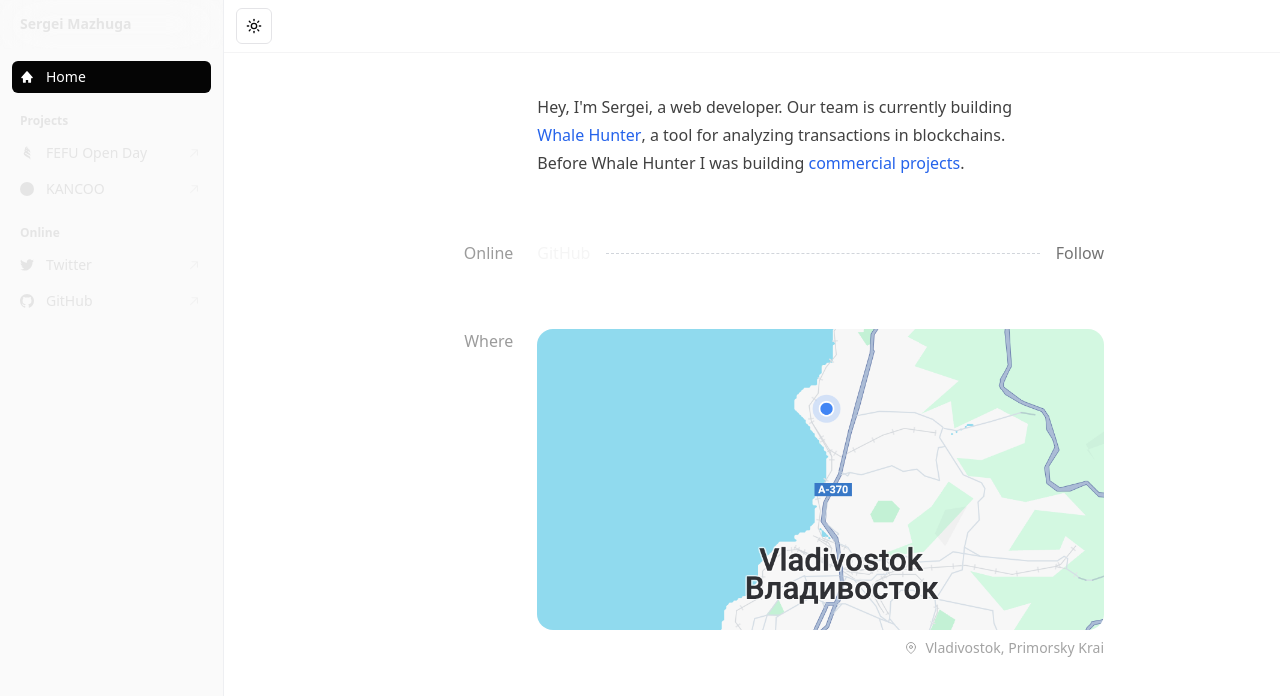
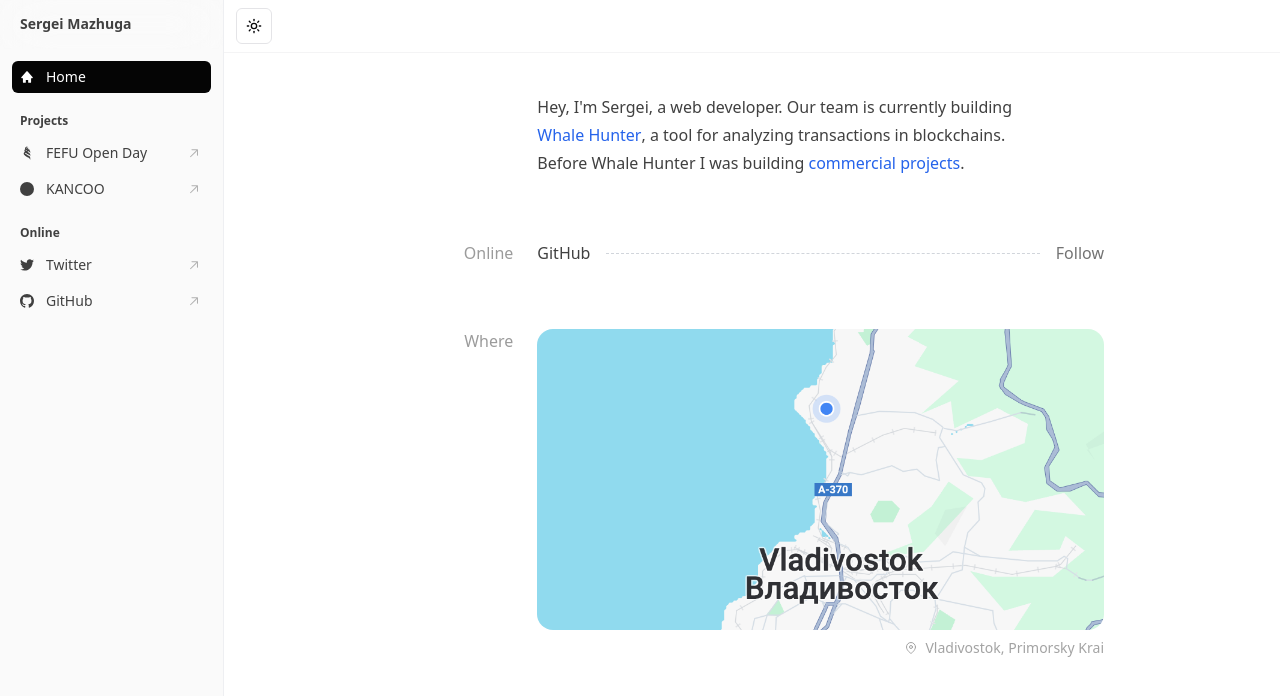
Before and after one commit to mazhugasergei/sergOS, a Next.js app: page / in a window 1280 px wide. Shown: the top 696 px of the page. Built offline with nearby package versions, Linux system fonts and the light colour scheme.

Commit message:
fix: text color using light mode

```diff
--- a/app/layout.tsx
+++ b/app/layout.tsx
@@ -18,7 +18,7 @@ export default function RootLayout({ children }: { children: React.ReactNode })
             <Aside />
             <div id="content" className="h-screen overflow-y-auto w-full">
               <Header />
-              <main className="container max-w-3xl text-[#f5f5f5] mx-auto py-10">{children}</main>
+              <main className="container max-w-3xl text-[#404040] dark:text-[#f5f5f5] mx-auto py-10">{children}</main>
             </div>
           </div>
         </ThemeProvider>
--- a/components/Aside.tsx
+++ b/components/Aside.tsx
@@ -6,7 +6,7 @@ export default function Aside() {
   return (
     <aside
       id="aside"
-      className="max-lg:hidden h-screen overflow-y-auto sticky top-0 z-10 shrink-0 text-[#e5e5e5] bg-[#fafafa] dark:bg-[#171717] border-r border-[#EEEFF2] dark:border-[#262626]"
+      className="max-lg:hidden h-screen overflow-y-auto sticky top-0 z-10 shrink-0 text-[#404040] dark:text-[#e5e5e5] bg-[#fafafa] dark:bg-[#171717] border-r border-[#EEEFF2] dark:border-[#262626]"
     >
       <h2 className="sticky top-0 min-h-[3.0625rem] flex items-center text-sm font-bold border-b border-[#fafafa]/40 dark:border-[#171717]/40 backdrop-blur-xl px-3 py-2">
         <HeaderBG parentId="aside" />
```
